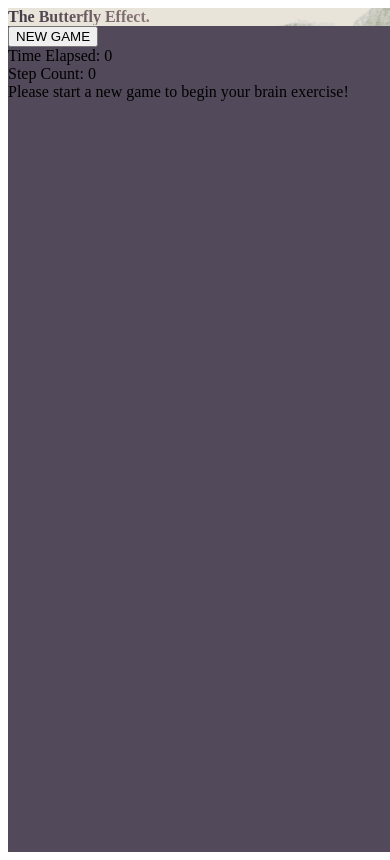
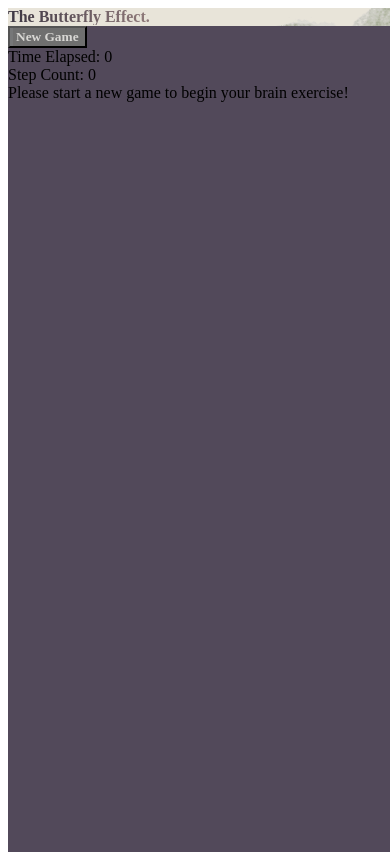
Before and after one commit to Pallavi25Kishore/The-Butterfly-Effect, a React app: page / in a window 390 px wide. Built offline with nearby package versions, Linux system fonts and the light colour scheme; the HTML template or start-up script is replaced by a standard one.

Commit message:
Implement start game button styling and responsiveness

```diff
--- a/client/src/components/StartGameButton.jsx
+++ b/client/src/components/StartGameButton.jsx
@@ -3,7 +3,20 @@ import React from "react";
 const StartGameButton = ({ handleStartGame }) => {
   return (
     <div>
-      <button onClick={handleStartGame}>NEW GAME</button>
+      <button
+        onClick={handleStartGame}
+        className="btn btn-xs sm:btn-sm md:btn-md lg:btn-lg bg-center w-48"
+        style={{
+          backgroundImage:
+            "linear-gradient(rgba(0, 0, 0, 0.5), rgba(0, 0, 0, 0.5)), url(/fronttile.png)",
+          fontFamily: '"Pacifico", cursive',
+          fontWeight: "800",
+          fontStyle: "normal",
+          color: "#D8D7D4",
+        }}
+      >
+        New Game
+      </button>
     </div>
   );
 };
```
